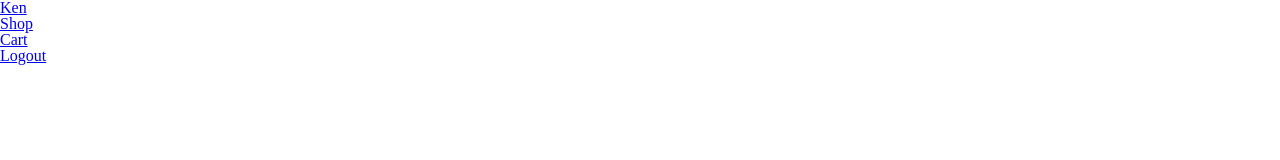
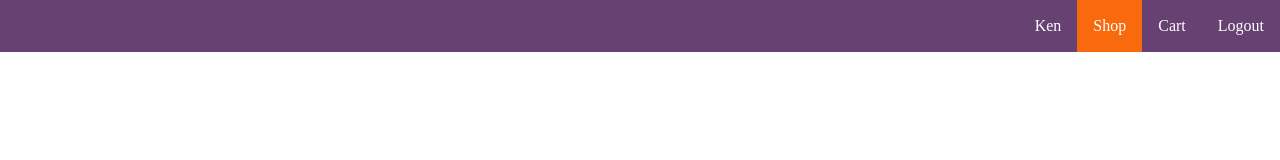
Before and after one commit to KMaina/Store-manager, a plain HTML site: page UI/product-order.html in a window 1280 px wide. Drawn offline with Linux system fonts and the light colour scheme.

Commit message:
[Feature #161189913] Added styles for the navigation

```diff
--- a/UI/css/styles.css
+++ b/UI/css/styles.css
@@ -0,0 +1,34 @@
+/* Main styles */
+body {
+    line-height: 1.5;
+}
+
+h1 {
+    font-size: 2.5rem;
+}
+
+/* Navigation Styles */
+ul {
+    overflow: hidden;
+    background-color: #674172;
+}
+
+li {
+    float: right;
+}
+
+li a {
+    display: block;
+    color: white;
+    text-align: center;
+    padding: 14px 16px;
+    text-decoration: none;
+}
+
+li a:hover {
+    background-color: #f9690e;
+}
+
+.active {
+    background-color: #f9690e;
+}
--- a/UI/product-order.html
+++ b/UI/product-order.html
@@ -12,10 +12,10 @@
     <!-- Navigation -->
     <nav>
         <ul>
+            <li><a href="logout.html">Logout</a></li>
+            <li><a href="cart.html">Cart</a></li>
+            <li><a class='active' href="shop.html">Shop</a></li>
             <li><a href="profile.html">Ken</a></li>
-            <li><a href="shop.html">Shop</a></li>
-            <li><a href="cart.html">Cart</a></li>
-            <li><a href="logout.html">Logout</a></li>
         </ul>
     </nav>
 </body>
```
